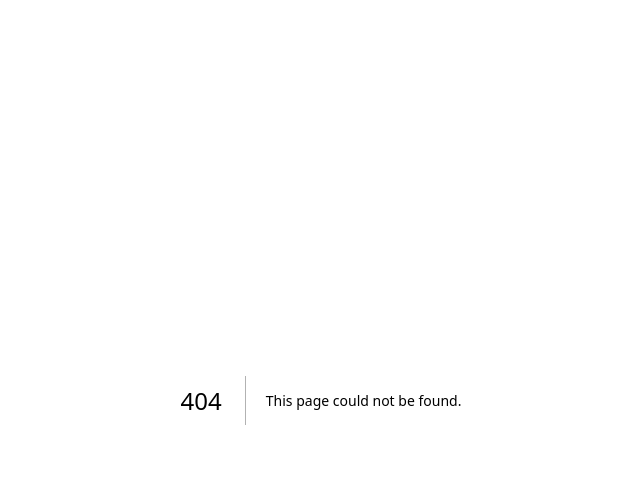
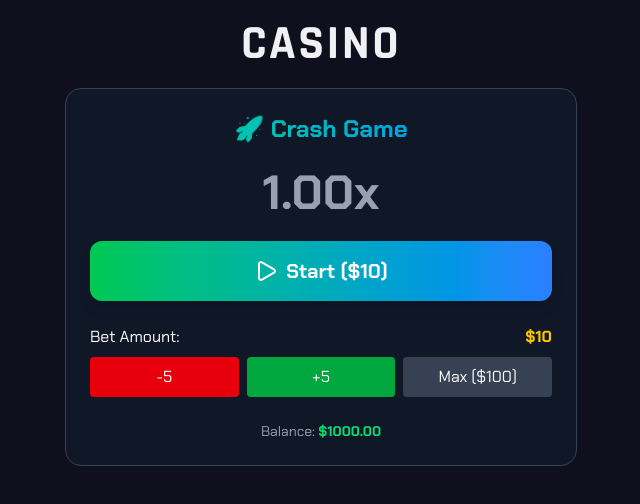
Before and after one commit to Krishnav1237/casino, a Next.js app: page /crash-game in a window 1280 px wide. Before the commit this address had no page. Shown: the top 504 px of the page, without its empty margins (319-959 px from the left). Built offline with nearby package versions, Linux system fonts and the light colour scheme.

Commit message:
add theme

```diff
--- /dev/null
+++ b/app/crash-game/page.tsx
@@ -0,0 +1,22 @@
+'use client'
+
+import CrashGame from "@/components/CrashGame";
+import { useState } from "react";
+
+export default function Home() {
+
+  const [balance, setBalance] = useState(1000);
+
+  return (
+    <>
+      <h1 className="heading text-5xl font-bold text-center py-5">
+        Casino
+      </h1>
+      <CrashGame
+        balance={balance}
+        onBalanceChange={(amount) => setBalance(prev => prev + amount)}
+        onGameResult={(result) => console.log('Slot result:', result)}
+      />
+
+    </>  );
+}
--- a/app/globals.css
+++ b/app/globals.css
@@ -1,23 +1,60 @@
 @import "tailwindcss";
 
 :root {
-  --background: #ffffff;
-  --foreground: #171717;
+  --background: #0f0f1d;
+  --foreground: #f0f0f5;
+
+  /* Core colors */
+  --primary: #123f7a;
+  --secondary: #2868bc;
+
+  /* Neon accent colors */
+  --casino-accent-blue: #0ff0fc;  /* Cyan/Teal glow */
+  --casino-accent-green: #00ff99;
+  --casino-accent-purple: #6c59ff;
+
+  /* Stake-like bet colors */
+  --casino-bet-win: #00e676;
+  --casino-bet-loss: #ff3d00;
+
+  /* Fonts */
+  --font-sans: var(--font-geist-sans);
+  --font-mono: var(--font-geist-mono);
+  --font-casino: 'Rajdhani', 'sans-serif';
 }
 
+
 @theme inline {
-  --color-background: var(--background);
-  --color-foreground: var(--foreground);
-  --font-sans: var(--font-geist-sans);
-  --font-mono: var(--font-geist-mono);
+  --color-background: var(--casino-black);       /* Dark mode background */
+  --color-foreground: var(--casino-white);       /* Light text for dark bg */
+
+  --font-sans: var(--font-sans);
+  --font-mono: var(--font-mono);
+
+  /* Primary Casino Colors */
+  --color-primary: #0e0e10;
+  --color-secondary: #f0f0f5;
+
+  /* Neon Accents */
+  --color-casino-accent-blue: #0ff0fc;
+  --color-casino-accent-purple: #a259ff;
+  --color-casino-accent-green: #00ff99;
+
+  /* Win/Loss Indicators */
+  --color-casino-green: #00e676;
+  --color-casino-red: #ff3d00;
+
+  /* Additional optional */
+  --color-casino-accent: var(--color-casino-accent-blue); /* fallback main accent */
 }
 
-@media (prefers-color-scheme: dark) {
+
+/* @media (prefers-color-scheme: dark) {
   :root {
     --background: #0a0a0a;
     --foreground: #ededed;
   }
-}
+} */
 
 body {
   background: var(--background);
@@ -26,5 +63,22 @@ body {
 }
 
 .heading {
-  font-family: 'Rajdhani', 'sans-serif';
+  font-family: var(--font-casino);
+  letter-spacing: 0.05em;
+  font-weight: 700;
+  text-transform: uppercase;
 }
+
+.btn-casino {
+  background-color: var(--casino-gold);
+  color: var(--casino-black);
+  font-weight: bold;
+  border-radius: 0.5rem;
+  padding: 0.75rem 1.5rem;
+  transition: transform 0.2s ease, box-shadow 0.2s ease;
+}
+
+.btn-casino:hover {
+  transform: scale(1.05);
+  box-shadow: 0 0 12px var(--casino-gold);
+}
--- a/app/slot-game/page.tsx
+++ b/app/slot-game/page.tsx
@@ -16,15 +16,17 @@ export default function Home() {
   };
 
   return (
-    <>
-      <h1 className="heading text-5xl font-bold text-center py-5">
-        Casino
+    <div
+      className="w-full max-w-screen-2xl mx-auto min-h-screen"
+    >
+      <h1 className="max-w-screen-lg text-4xl font-bold flex items-center h-20">
+        Slot Game
       </h1>
       <SlotGame
         balance={balance}
         onBalanceChange={handleBalanceChange}
         onGameResult={handleSlotResult}
       />
-    </>
+    </div>
   );
 }
--- /dev/null
+++ b/components/CrashGame.tsx
@@ -0,0 +1,182 @@
+'use client';
+
+import { useEffect, useRef, useState } from 'react';
+import { Play, DollarSign, Zap } from 'lucide-react';
+
+interface CrashGameProps {
+  balance: number;
+  onBalanceChange: (amount: number) => void;
+  onGameResult?: (result: { bet: number; cashedOutAt?: number; crashedAt: number; win: number }) => void;
+}
+
+export default function CrashGame({ balance, onBalanceChange, onGameResult }: CrashGameProps) {
+  const [bet, setBet] = useState(10);
+  const [multiplier, setMultiplier] = useState(1.0);
+  const [isRunning, setIsRunning] = useState(false);
+  const [hasCashedOut, setHasCashedOut] = useState(false);
+  const [crashPoint, setCrashPoint] = useState<number | null>(null);
+  const intervalRef = useRef<NodeJS.Timeout | null>(null);
+
+  const startGame = () => {
+    if (isRunning || balance < bet) return;
+
+    const newCrashPoint = parseFloat((Math.random() * 10 + 1).toFixed(2)); // Random between 1.00x - 11.00x
+    setCrashPoint(newCrashPoint);
+    setMultiplier(1.0);
+    setHasCashedOut(false);
+    setIsRunning(true);
+
+    // Deduct the bet immediately
+    onBalanceChange(-bet);
+  };
+
+  const cashOut = () => {
+    if (!isRunning || hasCashedOut) return;
+
+    const winAmount = parseFloat((bet * multiplier).toFixed(2));
+    onBalanceChange(winAmount);
+    setHasCashedOut(true);
+    stopGame(winAmount);
+  };
+
+  const stopGame = (winAmount = 0) => {
+    clearInterval(intervalRef.current as NodeJS.Timeout);
+    setIsRunning(false);
+
+    onGameResult?.({
+      bet,
+      win: winAmount,
+      crashedAt: crashPoint ?? multiplier,
+      cashedOutAt: hasCashedOut ? multiplier : undefined,
+    });
+  };
+
+  // Handle multiplier growth
+  useEffect(() => {
+    if (!isRunning) return;
+
+    intervalRef.current = setInterval(() => {
+      setMultiplier(prev => {
+        const next = parseFloat((prev + 0.05 + prev * 0.01).toFixed(2)); // exponential growth
+        if (crashPoint && next >= crashPoint) {
+          if (!hasCashedOut) stopGame(0); // Player lost
+          return crashPoint;
+        }
+        return next;
+      });
+    }, 100);
+
+    return () => clearInterval(intervalRef.current as NodeJS.Timeout);
+  }, [isRunning]);
+
+  const adjustBet = (amount: number) => {
+    const newBet = Math.max(1, Math.min(Math.min(100, balance), bet + amount));
+    setBet(newBet);
+  };
+
+  const maxBet = () => {
+    setBet(Math.min(100, balance));
+  };
+
+  return (
+    <div className="bg-gray-900 rounded-2xl p-6 w-full max-w-lg mx-auto border border-gray-700">
+      {/* Game Title */}
+      <div className="text-center mb-6">
+        <h2 className="text-2xl font-bold text-transparent bg-clip-text bg-gradient-to-r from-green-400 to-blue-500">
+          🚀 Crash Game
+        </h2>
+      </div>
+
+      {/* Multiplier Display */}
+      <div className="text-center mb-6">
+        <div
+          className={`text-5xl font-bold ${
+            !isRunning
+              ? 'text-gray-400'
+              : hasCashedOut
+              ? 'text-green-400'
+              : crashPoint && multiplier >= crashPoint
+              ? 'text-red-500'
+              : 'text-yellow-300 animate-pulse'
+          }`}
+        >
+          {multiplier.toFixed(2)}x
+        </div>
+        {isRunning && crashPoint && multiplier >= crashPoint && !hasCashedOut && (
+          <div className="text-red-500 text-lg mt-2 font-bold">💥 Crashed at {crashPoint}x!</div>
+        )}
+        {hasCashedOut && (
+          <div className="text-green-400 text-lg mt-2 font-bold">💰 Cashed out at {multiplier.toFixed(2)}x</div>
+        )}
+      </div>
+
+      {/* Buttons */}
+      <div className="flex flex-col sm:flex-row justify-center gap-4 mb-6">
+        {!isRunning ? (
+          <button
+            onClick={startGame}
+            disabled={balance < bet}
+            className={`flex-1 py-4 rounded-xl font-bold text-xl flex items-center justify-center gap-2 transition-all ${
+              balance < bet
+                ? 'bg-gray-600 text-gray-400 cursor-not-allowed'
+                : 'bg-gradient-to-r from-green-500 to-blue-500 hover:from-green-400 hover:to-blue-400 text-white shadow-lg hover:shadow-xl transform hover:scale-105'
+            }`}
+          >
+            <Play size={24} />
+            Start (${bet})
+          </button>
+        ) : (
+          <button
+            onClick={cashOut}
+            disabled={hasCashedOut}
+            className={`flex-1 py-4 rounded-xl font-bold text-xl flex items-center justify-center gap-2 transition-all ${
+              hasCashedOut
+                ? 'bg-gray-600 text-gray-400 cursor-not-allowed'
+                : 'bg-gradient-to-r from-yellow-400 to-yellow-600 hover:scale-105 text-white shadow'
+            }`}
+          >
+            <DollarSign size={24} />
+            Cash Out
+          </button>
+        )}
+      </div>
+
+      {/* Bet Controls */}
+      <div className="mb-6">
+        <div className="flex items-center justify-between text-white mb-2">
+          <span>Bet Amount:</span>
+          <span className="text-yellow-400 font-bold">${bet}</span>
+        </div>
+        <div className="flex gap-2">
+          <button
+            onClick={() => adjustBet(-5)}
+            disabled={bet <= 1 || isRunning}
+            className="flex-1 bg-red-600 hover:bg-red-700 text-white py-2 rounded disabled:opacity-50"
+          >
+            -5
+          </button>
+          <button
+            onClick={() => adjustBet(5)}
+            disabled={bet >= Math.min(100, balance) || isRunning}
+            className="flex-1 bg-green-600 hover:bg-green-700 text-white py-2 rounded disabled:opacity-50"
+          >
+            +5
+          </button>
+          <button
+            onClick={maxBet}
+            disabled={isRunning}
+            className="flex-1 bg-gray-700 hover:bg-gray-600 text-white py-2 rounded disabled:opacity-50"
+          >
+            Max (${Math.min(100, balance)})
+          </button>
+        </div>
+      </div>
+
+      {/* Balance */}
+      <div className="text-center text-sm text-gray-400">
+        Balance: <span className="text-green-400 font-bold">${balance.toFixed(2)}</span>
+        {balance < bet && <div className="text-red-400 mt-1">Insufficient balance!</div>}
+      </div>
+    </div>
+  );
+}
--- a/components/SlotMachine.tsx
+++ b/components/SlotMachine.tsx
@@ -8,7 +8,7 @@ const PAYOUTS: Record<string, number> = { '🍒': 2, '🍋': 3, '🍊': 5, '⭐'
 
 interface SlotGameProps {
   balance: number;
-  onBalanceChange: (amount: number) => void; // Positive for wins, negative for bets
+  onBalanceChange: (amount: number) => void;
   onGameResult?: (result: { bet: number; win: number; symbols: string[] }) => void;
 }
 
@@ -26,10 +26,8 @@ export default function SlotGame({ balance, onBalanceChange, onGameResult }: Slo
     setLastWin(0);
     setShowWin(false);
 
-    // Deduct bet immediately
     onBalanceChange(-bet);
 
-    // Animate spinning for 1.5 seconds
     const spinInterval = setInterval(() => {
       setReels([
         SYMBOLS[Math.floor(Math.random() * SYMBOLS.length)],
@@ -41,7 +39,6 @@ export default function SlotGame({ balance, onBalanceChange, onGameResult }: Slo
     setTimeout(() => {
       clearInterval(spinInterval);
 
-      // Generate final result
       const finalReels = [
         SYMBOLS[Math.floor(Math.random() * SYMBOLS.length)],
         SYMBOLS[Math.floor(Math.random() * SYMBOLS.length)],
@@ -50,7 +47,6 @@ export default function SlotGame({ balance, onBalanceChange, onGameResult }: Slo
 
       setReels(finalReels);
 
-      // Check for wins
       const allSame = finalReels.every(symbol => symbol === finalReels[0]);
       let winAmount = 0;
 
@@ -58,10 +54,9 @@ export default function SlotGame({ balance, onBalanceChange, onGameResult }: Slo
         winAmount = bet * PAYOUTS[finalReels[0]];
         setLastWin(winAmount);
         setShowWin(true);
-        onBalanceChange(winAmount); // Add winnings to balance
+        onBalanceChange(winAmount);
       }
 
-      // Report game result for analytics/blockchain logging
       onGameResult?.({
         bet,
         win: winAmount,
@@ -82,23 +77,23 @@ export default function SlotGame({ balance, onBalanceChange, onGameResult }: Slo
   };
 
   return (
-    <div className="bg-gray-900 rounded-2xl p-6 w-full max-w-lg mx-auto border border-gray-700">
-      {/* Game Title */}
+    <div className="max-w-2xl mx-auto bg-primary/90 rounded-2xl border-2 border-casino-accent-purple p-8 shadow-2xl backdrop-blur-md">
+
+      {/* Title */}
       <div className="text-center mb-6">
-        <h2 className="text-2xl font-bold text-transparent bg-clip-text bg-gradient-to-r from-yellow-400 to-orange-500">
+        <h2 className="text-4xl font-extrabold text-transparent bg-clip-text bg-gradient-to-r from-casino-accent-purple to-casino-accent-blue drop-shadow-lg">
           🎰 Slot Machine
         </h2>
       </div>
 
       {/* Slot Reels */}
-      <div className="bg-gray-800 rounded-xl p-6 mb-6 border-2 border-yellow-500">
-        <div className="flex justify-center gap-3 mb-4">
+      <div className="bg-gradient-to-br from-primary via-gray-800 to-casino-accent-blue/30 rounded-xl p-8 mb-6 border-2 border-casino-accent-purple shadow-lg">
+        <div className="flex justify-center gap-4 mb-4">
           {reels.map((symbol, index) => (
             <div
               key={index}
-              className={`w-16 h-16 sm:w-20 sm:h-20 bg-white rounded-lg flex items-center justify-center text-3xl sm:text-4xl border-4 border-yellow-400 transition-transform ${
-                isSpinning ? 'animate-bounce' : 'hover:scale-105'
-              }`}
+              className={`w-16 h-16 sm:w-32 sm:h-32 bg-gradient-to-br from-casino-accent-purple/10 via-white/80 to-casino-accent-blue/10 rounded-xl flex items-center justify-center text-4xl sm:text-7xl border-4 border-casino-accent-purple shadow-md transition-transform ${isSpinning ? 'animate-bounce' : 'hover:scale-110'
+                }`}
             >
               {symbol}
             </div>
@@ -107,10 +102,10 @@ export default function SlotGame({ balance, onBalanceChange, onGameResult }: Slo
 
         {showWin && lastWin > 0 && (
           <div className="text-center">
-            <div className="text-yellow-400 font-bold text-2xl animate-pulse">
+            <div className="text-casino-accent-green font-extrabold text-3xl animate-pulse drop-shadow">
               🎉 WIN: ${lastWin} 🎉
             </div>
-            <div className="text-green-400 text-sm mt-1">
+            <div className="text-casino-green text-base mt-1 font-semibold">
               {PAYOUTS[reels[0]]}x Multiplier!
             </div>
           </div>
@@ -119,22 +114,22 @@ export default function SlotGame({ balance, onBalanceChange, onGameResult }: Slo
 
       {/* Betting Controls */}
       <div className="mb-6 space-y-4">
-        <div className="flex items-center justify-between">
-          <span className="text-white font-medium">Bet Amount:</span>
+        <div className="flex items-center justify-between text-casino-accent-blue font-semibold">
+          <span>Bet Amount:</span>
           <div className="flex items-center gap-2">
             <button
               onClick={() => adjustBet(-5)}
-              className="bg-red-600 hover:bg-red-700 text-white w-8 h-8 rounded flex items-center justify-center transition-colors"
+              className="bg-casino-red hover:bg-red-700 text-white w-8 h-8 rounded-lg flex items-center justify-center transition-colors shadow"
               disabled={bet <= 1}
             >
               <Minus size={16} />
             </button>
-            <span className="text-yellow-400 font-bold text-xl w-12 text-center">
+            <span className="text-casino-accent-purple font-extrabold text-2xl w-14 text-center">
               ${bet}
             </span>
             <button
               onClick={() => adjustBet(5)}
-              className="bg-green-600 hover:bg-green-700 text-white w-8 h-8 rounded flex items-center justify-center transition-colors"
+              className="bg-casino-green hover:bg-green-600 text-white w-8 h-8 rounded-lg flex items-center justify-center transition-colors shadow"
               disabled={bet >= Math.min(100, balance)}
             >
               <Plus size={16} />
@@ -145,13 +140,13 @@ export default function SlotGame({ balance, onBalanceChange, onGameResult }: Slo
         <div className="flex gap-2">
           <button
             onClick={() => setBet(1)}
-            className="flex-1 bg-gray-700 hover:bg-gray-600 text-white py-2 px-3 rounded text-sm transition-colors"
+            className="flex-1 bg-gradient-to-r from-casino-red/50 to-casino-red/80 hover:from-casino-red/30 hover:to-casino-red text-white py-2 px-3 rounded-lg text-base font-semibold transition-colors shadow"
           >
             Min ($1)
           </button>
           <button
             onClick={maxBet}
-            className="flex-1 bg-gray-700 hover:bg-gray-600 text-white py-2 px-3 rounded text-sm transition-colors"
+            className="flex-1 bg-gradient-to-r from-casino-green/50 to-casino-green/80 hover:from-casino-green/20 hover:to-casino-green text-white py-2 px-3 rounded-lg text-base font-semibold transition-colors shadow"
           >
             Max (${Math.min(100, balance)})
           </button>
@@ -162,34 +157,40 @@ export default function SlotGame({ balance, onBalanceChange, onGameResult }: Slo
       <button
         onClick={spin}
         disabled={balance < bet || isSpinning}
-        className={`w-full py-4 rounded-xl font-bold text-xl flex items-center justify-center gap-2 transition-all ${
-          balance < bet || isSpinning
-            ? 'bg-gray-600 text-gray-400 cursor-not-allowed'
-            : 'bg-gradient-to-r from-yellow-500 to-orange-500 hover:from-yellow-400 hover:to-orange-400 text-white shadow-lg hover:shadow-xl transform hover:scale-105'
-        }`}
+        className={`w-full py-4 rounded-2xl font-extrabold text-2xl flex items-center justify-center gap-2 transition-all shadow-xl border-2 border-casino-accent-purple ${balance < bet || isSpinning
+            ? 'bg-gray-700 text-gray-400 cursor-not-allowed'
+            : 'bg-gradient-to-r from-casino-accent-purple to-casino-accent-blue hover:scale-105 text-primary'
+          }`}
       >
-        <Play size={24} className={isSpinning ? 'animate-spin' : ''} />
+        <Play size={28} className={isSpinning ? 'animate-spin' : ''} />
         {isSpinning ? 'SPINNING...' : `SPIN ($${bet})`}
       </button>
 
       {/* Quick Stats */}
-      <div className="mt-4 text-center text-sm text-gray-400">
-        Balance: <span className="text-green-400 font-bold">${balance}</span>
-        {balance < bet && <div className="text-red-400 mt-1">Insufficient balance!</div>}
+      <div className="mt-4 text-center text-lg text-casino-accent-blue/80 font-medium">
+        Balance:{' '}
+        <span className="text-casino-green font-extrabold text-lg">${balance}</span>
+        {balance < bet && (
+          <div className="text-casino-red mt-1 font-semibold">Insufficient balance!</div>
+        )}
       </div>
 
-      {/* Payouts Reference */}
-      <div className="mt-6 text-xs text-gray-400">
-        <div className="text-center mb-2 font-medium">Payouts (3 matching):</div>
-        <div className="grid grid-cols-5 gap-1">
+      {/* Payouts */}
+      <div className="mt-8 text-sm text-casino-accent-blue/70">
+        <div className="text-center mb-2 font-bold tracking-wide uppercase">Payouts (3 matching):</div>
+        <div className="grid grid-cols-5 gap-2">
           {Object.entries(PAYOUTS).map(([symbol, multiplier]) => (
-            <div key={symbol} className="bg-gray-800 rounded p-2 text-center">
-              <div className="text-lg">{symbol}</div>
-              <div className="text-yellow-400 font-bold">{multiplier}x</div>
+            <div
+              key={symbol}
+              className="bg-gradient-to-br from-primary via-gray-900 to-casino-accent-purple/20 rounded-lg p-3 text-center border border-casino-accent-purple/40 shadow"
+            >
+              <div className="text-3xl">{symbol}</div>
+              <div className="text-casino-accent-purple font-extrabold text-lg">{multiplier}x</div>
             </div>
           ))}
         </div>
       </div>
     </div>
+
   );
 }
```
